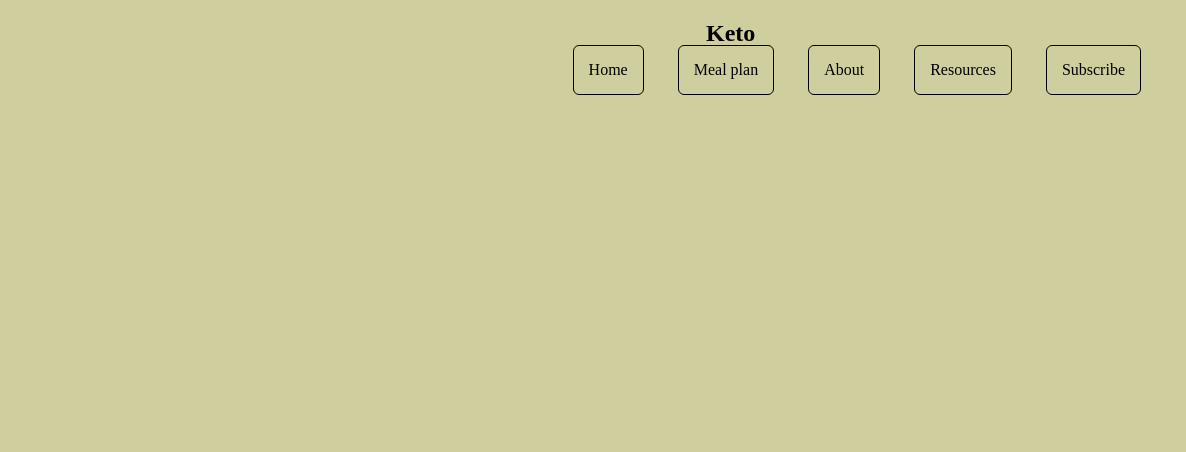
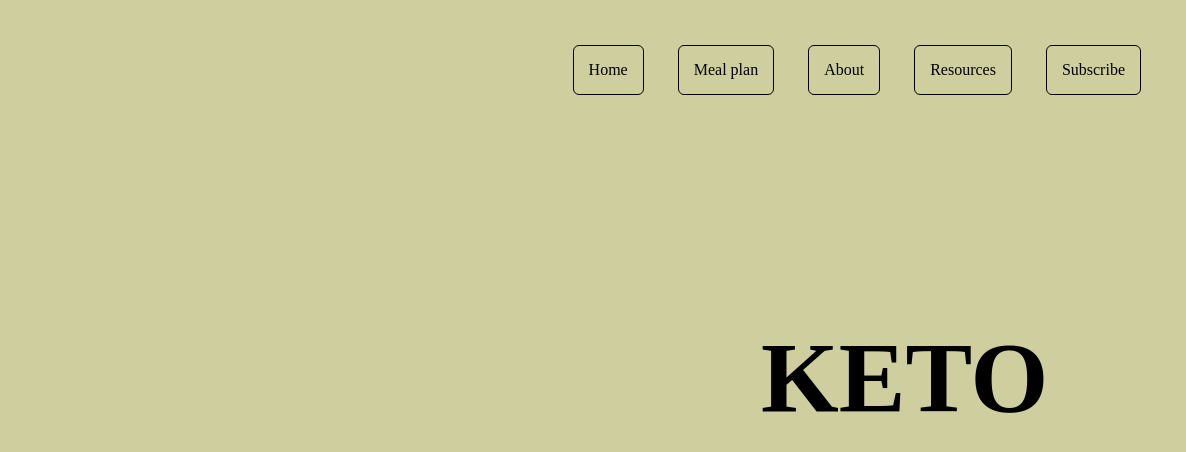
Before and after one commit to codinghag/Keto-Site, a plain HTML site: page index.html in a window 1280 px wide. Shown: the whole page, 94-1280 px from the left. Drawn offline with Linux system fonts and the light colour scheme.

Commit message:
Update style.css

```diff
--- a/style.css
+++ b/style.css
@@ -26,8 +26,10 @@ body {
 
 h1 {
   position: absolute;
-  left: 800px;
-  top: 20px;
+  text-transform: uppercase;
+  font-size: 100px;
+  left: 855px;
+  top: 320px;
 }
 
 .nav-bar {
@@ -51,12 +53,14 @@ h1 {
   border-radius: 6px;
 }
 
-.eggplant {
+/* .eggplant {
   height: 350px;
   width: 350px;
+  opacity: 0.7;
 }
 
 .ocean {
   height: 350px;
   width: 350px;
-}
+  opacity: 0.7;
+} */
```
